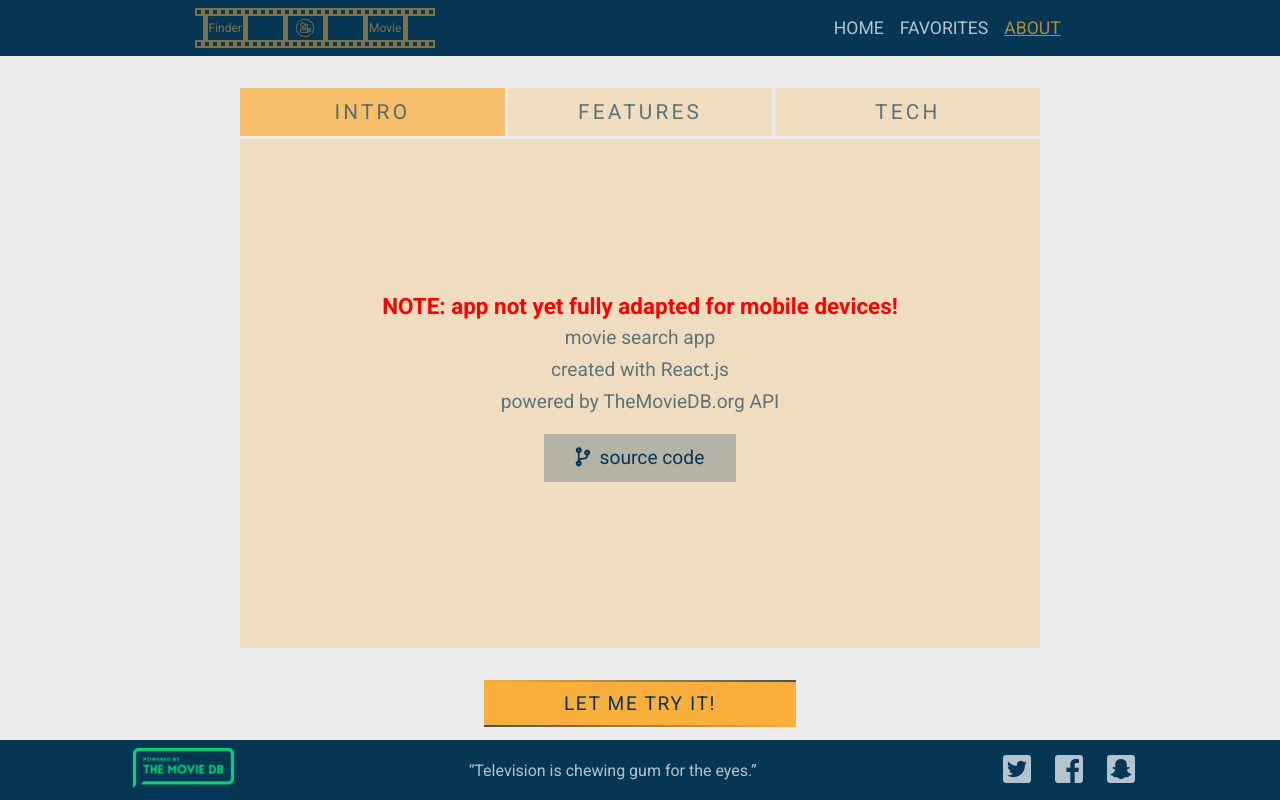
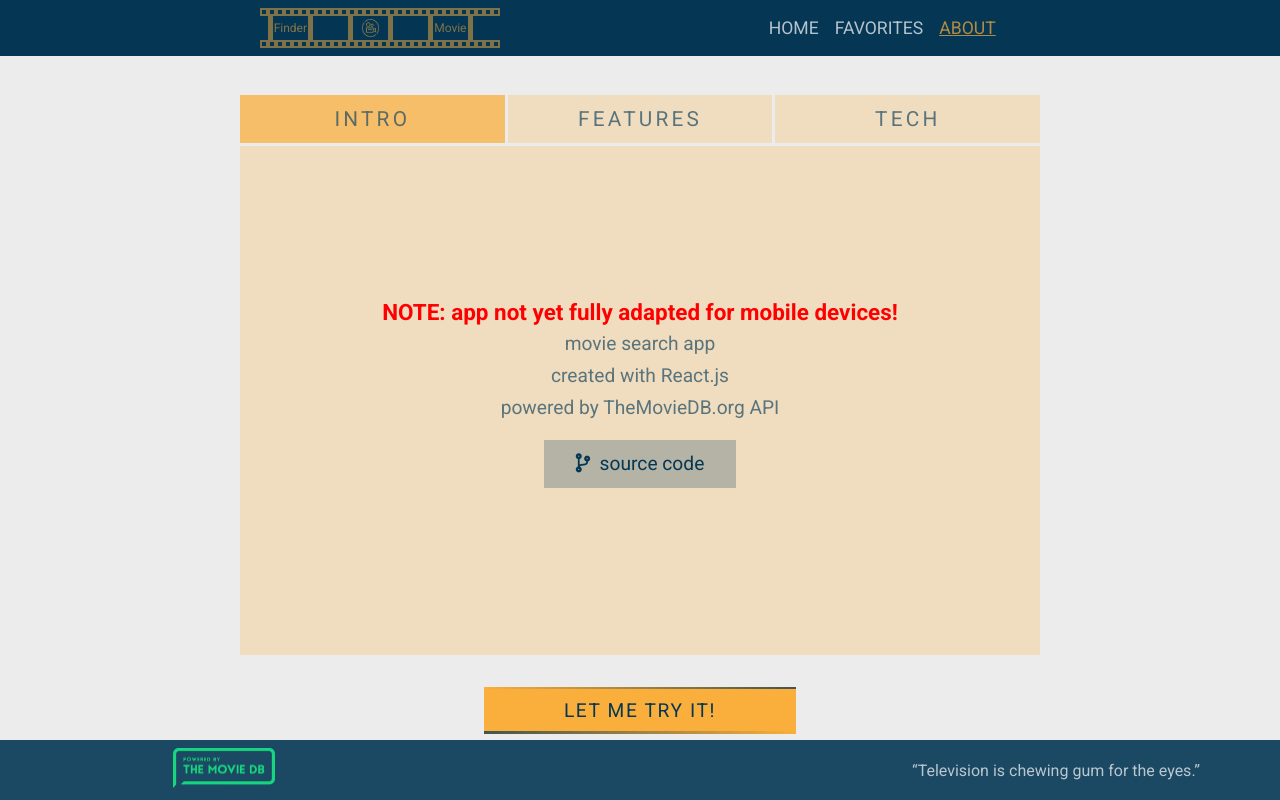
Before and after one commit to dandybytes/moviefinder, a React (Create React App) app: page /about in a window 1280 px wide. Built offline with nearby package versions, Linux system fonts and the light colour scheme.

Commit message:
improve app responsiveness

```diff
--- a/src/App.css
+++ b/src/App.css
@@ -1,11 +1,20 @@
 .app {
     min-height: 100vh;
+    width: 100%;
     display: flex;
     flex-direction: column;
 }
 
 main {
     flex-grow: 1;
+    display: flex;
+    flex-direction: column;
+    justify-content: center;
     box-sizing: border-box;
     max-width: 100%;
+    width: 100%;
+    /* max-width: 55rem; */
+    margin: 0 auto;
+    /* padding: 0 1rem; */
+    overflow: hidden;
 }
--- a/src/components/Footer.css
+++ b/src/components/Footer.css
@@ -1,11 +1,11 @@
 footer {
-    /* width: 100%; */
     display: flex;
-    justify-content: space-around;
+    justify-content: space-between;
     align-items: center;
     padding: 0.5rem 1rem;
     background-color: var(--color-1);
     color: white;
+    opacity: 0.9;
 }
 
 .footer-social-media {
@@ -14,6 +14,19 @@ footer {
 
 .moviedb-logo {
     height: 2.5rem;
+}
+
+.footer-credits,
+.footer-gap,
+.footer-note {
+    flex: 1;
+    display: flex;
+    justify-content: center;
+}
+
+.footer-note {
+    font-size: 1rem;
+    text-align: center;
 }
 
 .footer-note q {
@@ -32,3 +45,13 @@ footer {
 .footer-social-media i {
     margin: 0 0.75rem;
 }
+
+@media only screen and (max-width: 500px) {
+    .footer-note {
+        font-size: 0.75rem;
+    }
+
+    .footer-gap {
+        flex: 0;
+    }
+}
--- a/src/components/Footer.js
+++ b/src/components/Footer.js
@@ -17,19 +17,9 @@ const Footer = () => {
                     />
                 </a>
             </div>
+            <div className="footer-gap"></div>
             <div className="footer-note">
                 <q>Television is chewing gum for the eyes.</q>
-            </div>
-            <div className="footer-social-media">
-                <a href="/">
-                    <i className="fab fa-twitter-square" />
-                </a>
-                <a href="/">
-                    <i className="fab fa-facebook-square" />
-                </a>
-                <a href="/">
-                    <i className="fab fa-snapchat-square" />
-                </a>
             </div>
         </footer>
     );
--- a/src/components/Header.css
+++ b/src/components/Header.css
@@ -1,12 +1,28 @@
 header {
+    z-index: 1000;
+    position: sticky;
+    /* top: 2vmin; */
+    top: 0;
+    left: 0;
+    width: 100%;
     min-height: 2rem;
     display: flex;
+    justify-content: center;
+    background-color: transparent;
+    background-color: var(--color-1);
+    /* filter: blur(0.2rem); */
+    /* opacity: 0.1; */
+}
+
+.header-content {
+    width: 100%;
+    height: 100%;
+    /* max-width: 1000px; */
+    display: flex;
     flex-wrap: wrap;
-    justify-content: space-around;
+    justify-content: space-evenly;
     align-items: center;
     padding: 0.5rem 0;
-    background-color: var(--color-1);
-    color: white;
 }
 
 .navbar {
@@ -29,7 +45,6 @@ header {
     }
 
     .navbar-list-item-link {
-        /* padding: 0.5rem 1rem; */
         font-size: 1.1rem;
         text-decoration: none;
         text-transform: uppercase;
@@ -40,10 +55,6 @@ header {
     .navbar-list-item-link:hover {
         opacity: 1;
         font-weight: bold;
-        /* text-decoration: underline; */
-        /* border: 1px solid white; */
-        /* background-color: white;
-  color: var(--color-1); */
     }
 
     .navbar-list-item-link-active {
--- a/src/components/Header.js
+++ b/src/components/Header.js
@@ -7,6 +7,7 @@ import "./Header.css";
 const Header = () => {
     return (
         <header>
+            <div className="header-content">
                 <Logo />
                 <Menu />
                 <nav className="navbar">
@@ -41,6 +42,7 @@ const Header = () => {
                         </li>
                     </ul>
                 </nav>
+            </div>
         </header>
     );
 };
--- a/src/components/MovieBoard.css
+++ b/src/components/MovieBoard.css
@@ -5,6 +5,7 @@
 .movie-board-headline {
     margin-bottom: 1rem;
     text-align: center;
+    font-size: 2rem;
     color: var(--color-1);
 }
 
@@ -12,5 +13,41 @@
     max-width: 100%;
     display: grid;
     grid-gap: 1rem;
+    grid-template-columns: 1fr 1fr 1fr 1fr 1fr;
+}
+
+@media only screen and (max-width: 1200px) {
+    .movie-board-content {
         grid-template-columns: 1fr 1fr 1fr 1fr;
     }
+}
+
+@media only screen and (max-width: 960px) {
+    .movie-board-content {
+        grid-template-columns: 1fr 1fr 1fr;
+    }
+
+    .movie-board-headline {
+        font-size: 1.75rem;
+    }
+}
+
+@media only screen and (max-width: 600px) {
+    .movie-board-content {
+        grid-template-columns: 1fr 1fr;
+    }
+
+    .movie-board {
+        padding: 0.5rem;
+    }
+
+    .movie-board-headline {
+        font-size: 1.25rem;
+    }
+}
+
+@media only screen and (max-width: 300px) {
+    .movie-board-content {
+        grid-template-columns: 1fr;
+    }
+}
--- a/src/components/MovieBoard.js
+++ b/src/components/MovieBoard.js
@@ -5,7 +5,8 @@ import MovieCard from "./MovieCard";
 import {url_img_poster} from "../tools/url";
 import "./MovieBoard.css";
 
-const MovieBoard = props => (
+const MovieBoard = props => {
+    return (
         <div className="movie-board">
             {!props ? (
                 <Spinner />
@@ -15,12 +16,16 @@ const MovieBoard = props => (
                         {props.query ? "movie search results:" : `${props.category} movies:`}
                     </h1>
                     <div className="movie-board-content">
-                    {props.movies &&
-                        props.movies.map(movie => (
+                        {props.movieList &&
+                            props.movieList.map(movie => (
                                 <MovieCard
                                     key={movie.id}
                                     id={movie.id}
-                                img={movie.poster_path ? url_img_poster + movie.poster_path : null}
+                                    img={
+                                        movie.poster_path
+                                            ? url_img_poster + movie.poster_path
+                                            : null
+                                    }
                                     title={movie.title}
                                 />
                             ))}
@@ -29,6 +34,7 @@ const MovieBoard = props => (
             )}
         </div>
     );
+};
 
 export default connect(
     state => ({...state.movies}),
--- a/src/components/common/Menu.css
+++ b/src/components/common/Menu.css
@@ -66,7 +66,12 @@
     height: 7.5vmin;
     width: 7.5vmin;
     border-radius: 50%;
-    background-image: radial-gradient(#0e788e, #033750);
+    background-image: radial-gradient(
+        circle at center right,
+        #0e788e 0%,
+        #033750 70%,
+        transparent 100%
+    );
     opacity: 0;
     transition: all 0.8s ease-in-out;
 }
--- a/src/components/pages/Favorites.js
+++ b/src/components/pages/Favorites.js
@@ -1,4 +1,4 @@
-import React, { Component } from "react";
+import React, {Component} from "react";
 import "./Favorites.css";
 
 class Favorites extends Component {
@@ -7,9 +7,7 @@ class Favorites extends Component {
         return (
             <div className="favorites">
                 <h1>favorites page pending</h1>
-        <p>
-          consider converting "favorites" page to "watch list" & "watched" page
-        </p>
+                <p>consider converting "favorites" page to "watch list" & "watched" page</p>
             </div>
         );
     }
```
Also changed, not shown: 2 other files (tests, documents, lock files or other folders). Lines whose indentation alone changed are shown as unchanged.
